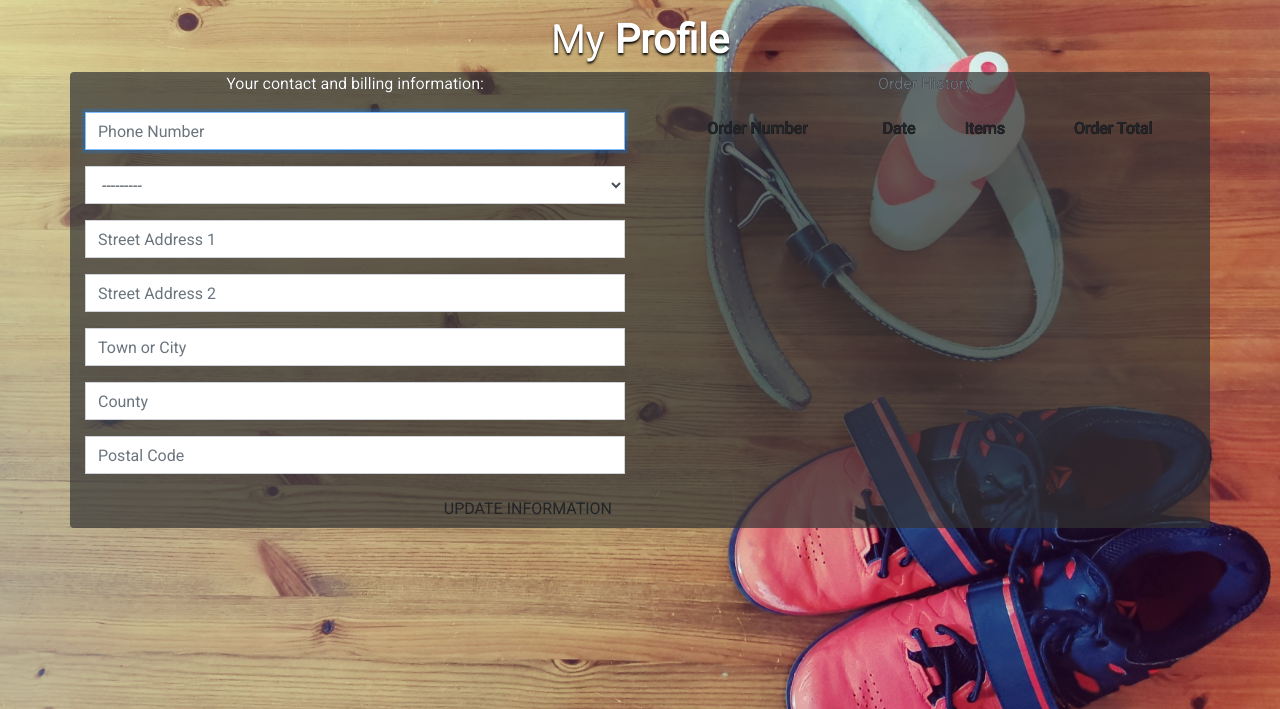
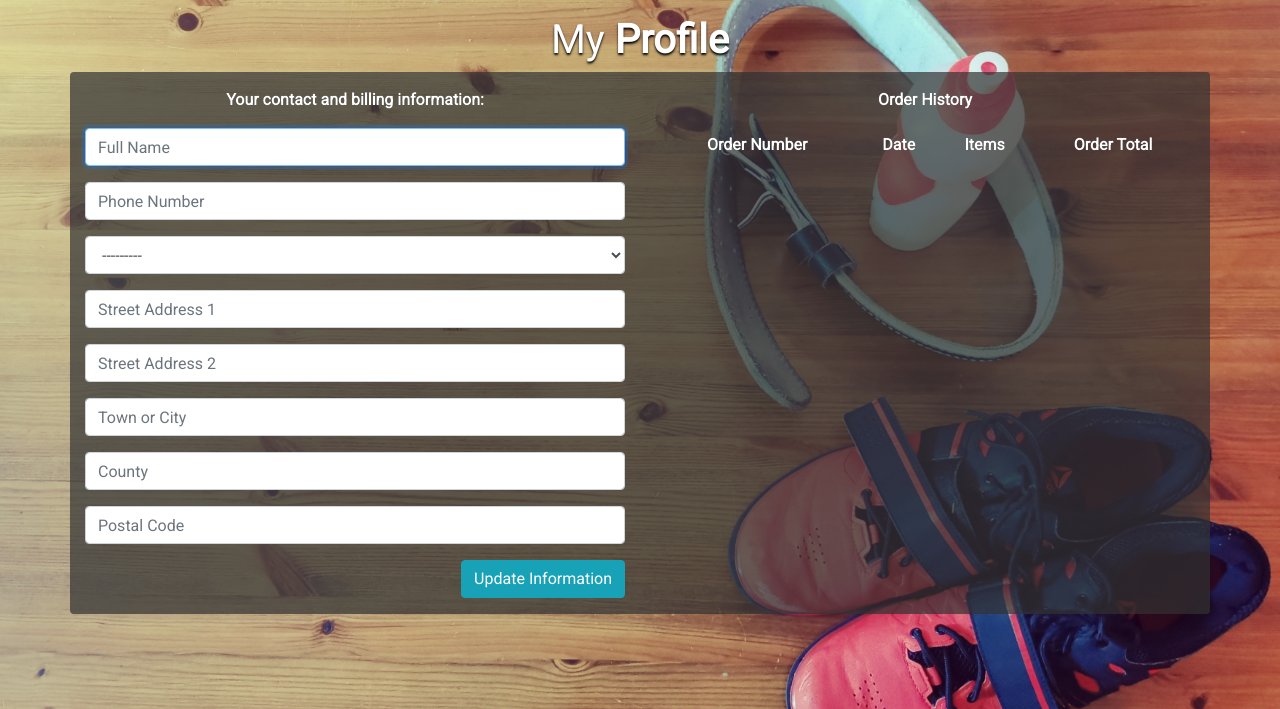
Before and after one commit to Tilly3g/eco-fitness, a Django app: page /profiles/ in a window 1280 px wide. Shown: the part 91-800 px from the top of the page. Run offline with Django 3.2, Linux system fonts and the light colour scheme; the visitor is signed in with stand-in values (Sample User, id 1); data comes from the database, SQL or seed files in the repository; data that the repository does not hold is empty; some libraries are stand-ins or nearby versions.

Commit message:
style profile page and add full name input

```diff
--- a/profiles/forms.py
+++ b/profiles/forms.py
@@ -14,6 +14,7 @@ class UserForm(forms.ModelForm):
         """
         super().__init__(*args, **kwargs)
         placeholders = {
+            'full_name': 'Full Name',
             'phone_number': 'Phone Number',
             'street_address1': 'Street Address 1',
             'street_address2': 'Street Address 2',
@@ -22,7 +23,7 @@ class UserForm(forms.ModelForm):
             'postcode': 'Postal Code',
         }
 
-        self.fields['phone_number'].widget.attrs['autofocus'] = True
+        self.fields['full_name'].widget.attrs['autofocus'] = True
         for field in self.fields:
             if field != 'country':
                 if self.fields[field].required:
@@ -30,5 +31,5 @@ class UserForm(forms.ModelForm):
                 else:
                     placeholder = placeholders[field]
                 self.fields[field].widget.attrs['placeholder'] = placeholder
-            self.fields[field].widget.attrs['class'] = 'border-black rounded-0 profile-form-input'
+            self.fields[field].widget.attrs['class'] = 'border-black profile-form-input'
             self.fields[field].label = False
--- a/profiles/models.py
+++ b/profiles/models.py
@@ -11,6 +11,7 @@ class UserProfile(models.Model):
     A user profile model to save user billing info
     """
     user = models.OneToOneField(User, on_delete=models.CASCADE)
+    full_name = models.CharField(max_length=50, null=True, blank=True)
     phone_number = models.CharField(max_length=20, null=True, blank=True)
     country = CountryField(blank_label='Country', null=True, blank=True)
     street_address1 = models.CharField(max_length=80, null=True, blank=True)
--- a/profiles/templates/profiles/profile.html
+++ b/profiles/templates/profiles/profile.html
@@ -9,18 +9,18 @@
         <div class="container overlay rounded">
             <div class="row">
     {% if request.user.is_authenticated %}
-                <div class="col-12 col-lg-6">
-                    <p>Your contact and billing information:</p>
+                <div class="col-12 col-lg-6 mt-3">
+                    <p class="font-weight-bold">Your contact and billing information:</p>
                     <form class="mt-3" action="{% url 'profile' %}" method="POST" id="profile-update-form">
                         {% csrf_token %}
                         {{ form|crispy }}
-                        <button class="btn btn-black rounded-0 text-uppercase float-right">Update Information</button>
+                        <button class="btn btn-info float-right mb-3">Update Information</button>
                     </form>
                 </div>
-                <div class="col-12 col-lg-6">
-                    <p class="text-muted">Order History</p>
+                <div class="col-12 col-lg-6 mt-3">
+                    <p class="font-weight-bold">Order History</p>
                     <div class="order-history table-responsive">
-                        <table class="table table-sm table-borderless">
+                        <table class="table table-sm table-borderless text-white">
                             <thead>
                                 <tr>
                                     <th>Order Number</th>
@@ -42,7 +42,7 @@
                                             <ul class="list-unstyled">
                                                 {% for item in payment.lineitems.all %}
                                                     <li class="small">
-                                                        item.booking.name }} x{{ item.quantity }}
+                                                        {{ item.booking.name }} session x{{ item.quantity }}
                                                     </li>
                                                 {% endfor %}
                                             </ul>
```
Also changed, not shown: profiles/migrations/0003_userprofile_full_name.py (added).
